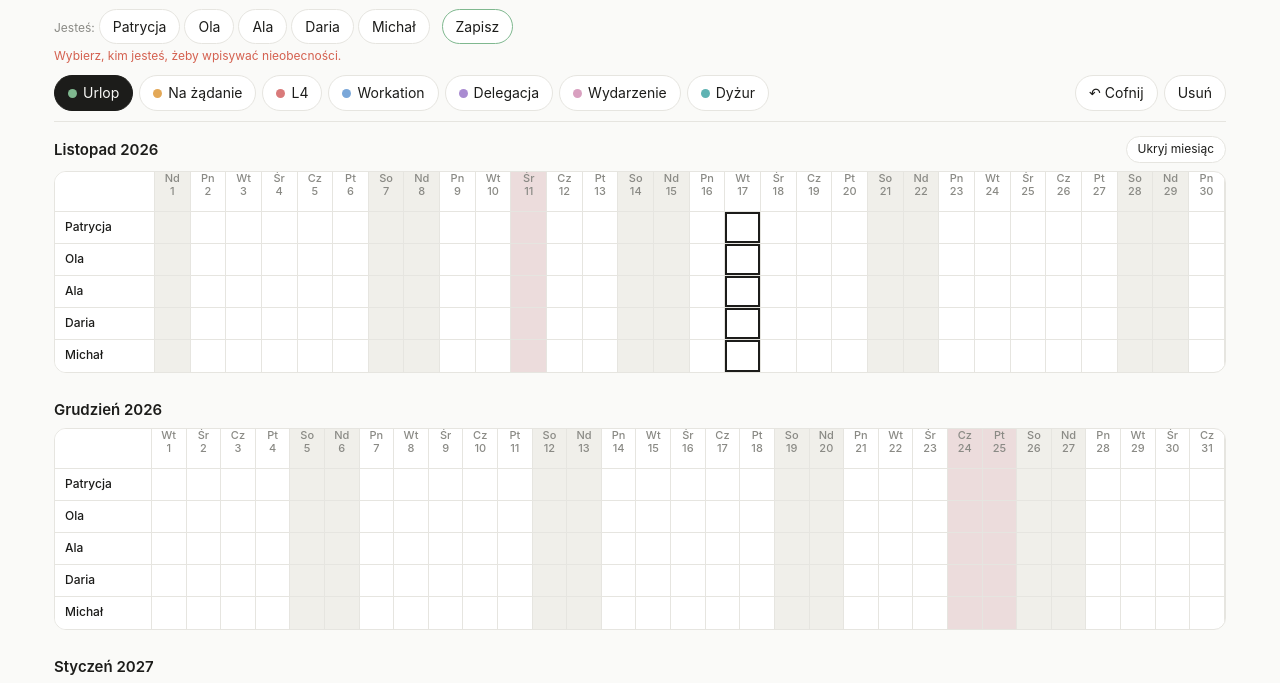
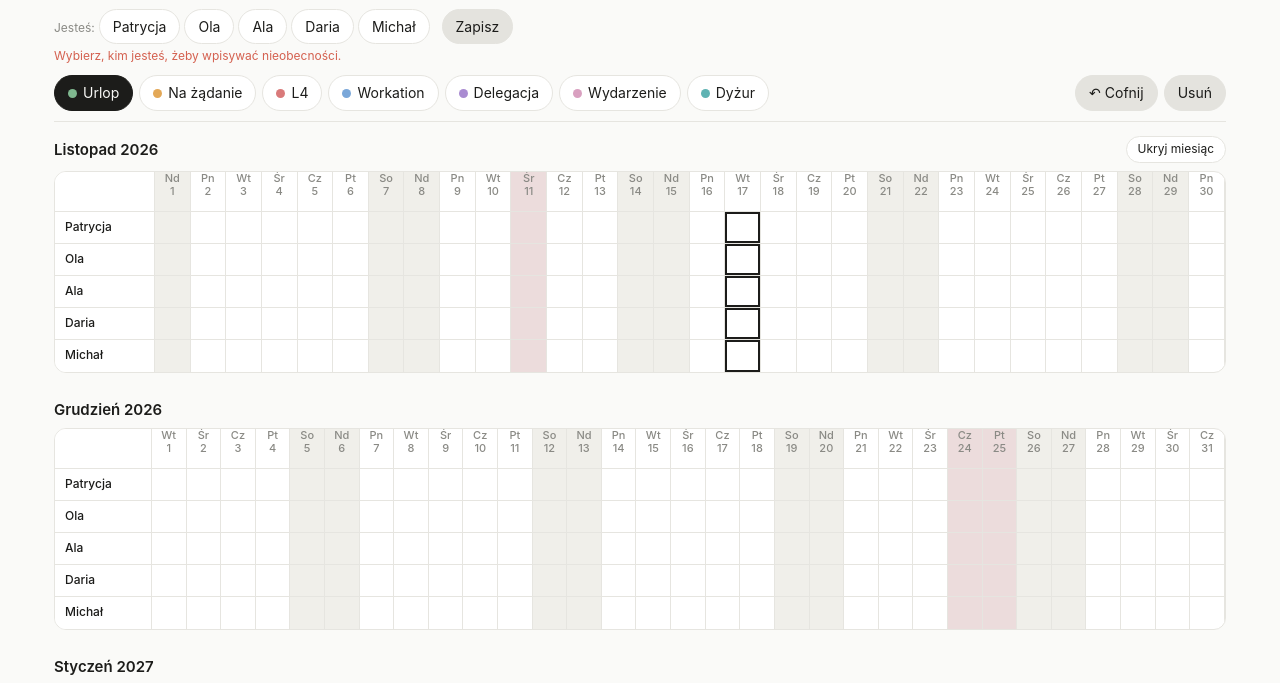
Before and after one commit to pbpatrycjabombik-alt/plan-urlopow, a plain HTML site: page index.html in a window 1280 px wide. Shown: the part 66-749 px from the top of the page. Drawn offline with Linux system fonts and the light colour scheme.

Commit message:
Add files via upload

```diff
--- a/index.html
+++ b/index.html
@@ -28,6 +28,7 @@ td.c{cursor:pointer;-webkit-tap-highlight-color:transparent}
 .sum{width:100%;margin-top:6px}.sum th,.sum td{min-width:0;height:34px;font-size:12px}.sum th:first-child,.sum td:first-child{position:static}
 input.lim{width:44px;border:1px solid var(--ln);border-radius:6px;background:var(--card);color:var(--fg);text-align:center;padding:3px}
 .pill{width:22px;height:22px;border-radius:6px;margin:auto}
+:root{--gr:#e4e3de}@media(prefers-color-scheme:dark){:root:not([data-theme=light]){--gr:#2f2f2c}}.gr{background:var(--gr);border-color:var(--gr)}.gr.on{background:var(--fg);border-color:var(--fg);color:var(--bg)}
 </style></head><body>
 <div id="lock"><h1>Plan nieobecności</h1><div class="mu">Wpisz hasło</div>
 <input id="pw" type="text" autocomplete="off" autocapitalize="off" autocorrect="off" spellcheck="false" placeholder="hasło" style="color:#111;background:#fff;caret-color:#111" oninput=""><button id="go">Wejdź</button><div id="err" class="mu"></div><div id="cnt" style="font-size:22px;letter-spacing:4px;min-height:30px;margin-top:10px"></div><div id="kb" style="margin-top:10px"></div></div>
@@ -57,8 +58,8 @@ function easter(y){const a=y%19,b=Math.floor(y/100),c=y%100,d=Math.floor(b/4),e=
 const HC={};function hol(y){if(HC[y])return HC[y];const s=new Set();[[0,1],[0,6],[4,1],[4,3],[7,15],[10,1],[10,11],[11,24],[11,25],[11,26]].forEach(([m,d])=>s.add(key(y,m,d)));const e=easter(y);[0,1,49,60].forEach(o=>{const x=new Date(e);x.setDate(x.getDate()+o);s.add(key(x.getFullYear(),x.getMonth(),x.getDate()))});return HC[y]=s}
 const off=(y,m,d)=>{const w=new Date(y,m,d).getDay();return w==0||w==6||hol(y).has(key(y,m,d))};
 function render(){
-$("#who").innerHTML=`<span class="mu">Jesteś:</span> `+P.map(p=>`<button data-u="${p}" class="${ME==p?"on":""}" style="margin:0 4px 4px 0">${p}</button>`).join("")+`<button data-sv style="margin-left:8px;border-color:#7fb88f">Zapisz</button>`+(ME?"":`<div class="warn" style="font-size:12px">Wybierz, kim jesteś, żeby wpisywać nieobecności.</div>`);
-$("#bar").innerHTML=Object.entries(T).map(([k,[n,c]])=>`<button data-b="${k}" class="${brush==k?"on":""}"><span class="dot" style="background:${c}"></span>${n}</button>`).join("")+`<span style="margin-left:auto;display:flex;gap:6px"><button data-undo>↶ Cofnij</button><button data-b="x" class="${brush=="x"?"on":""}">Usuń</button></span>`;
+$("#who").innerHTML=`<span class="mu">Jesteś:</span> `+P.map(p=>`<button data-u="${p}" class="${ME==p?"on":""}" style="margin:0 4px 4px 0">${p}</button>`).join("")+`<button data-sv class="gr" style="margin-left:8px">Zapisz</button>`+(ME?"":`<div class="warn" style="font-size:12px">Wybierz, kim jesteś, żeby wpisywać nieobecności.</div>`);
+$("#bar").innerHTML=Object.entries(T).map(([k,[n,c]])=>`<button data-b="${k}" class="${brush==k?"on":""}"><span class="dot" style="background:${c}"></span>${n}</button>`).join("")+`<span style="margin-left:auto;display:flex;gap:6px"><button data-undo class="gr">↶ Cofnij</button><button data-b="x" class="gr ${brush=="x"?"on":""}">Usuń</button></span>`;
 let h="";const today=new Date();
 for(let i=HID;i<S.m;i++){const dt=new Date(START.getFullYear(),START.getMonth()+i,1),y=dt.getFullYear(),m=dt.getMonth(),dim=new Date(y,m+1,0).getDate();
 const dn=["Nd","Pn","Wt","Śr","Cz","Pt","So"];let th="<th></th>",cnt="";
```
